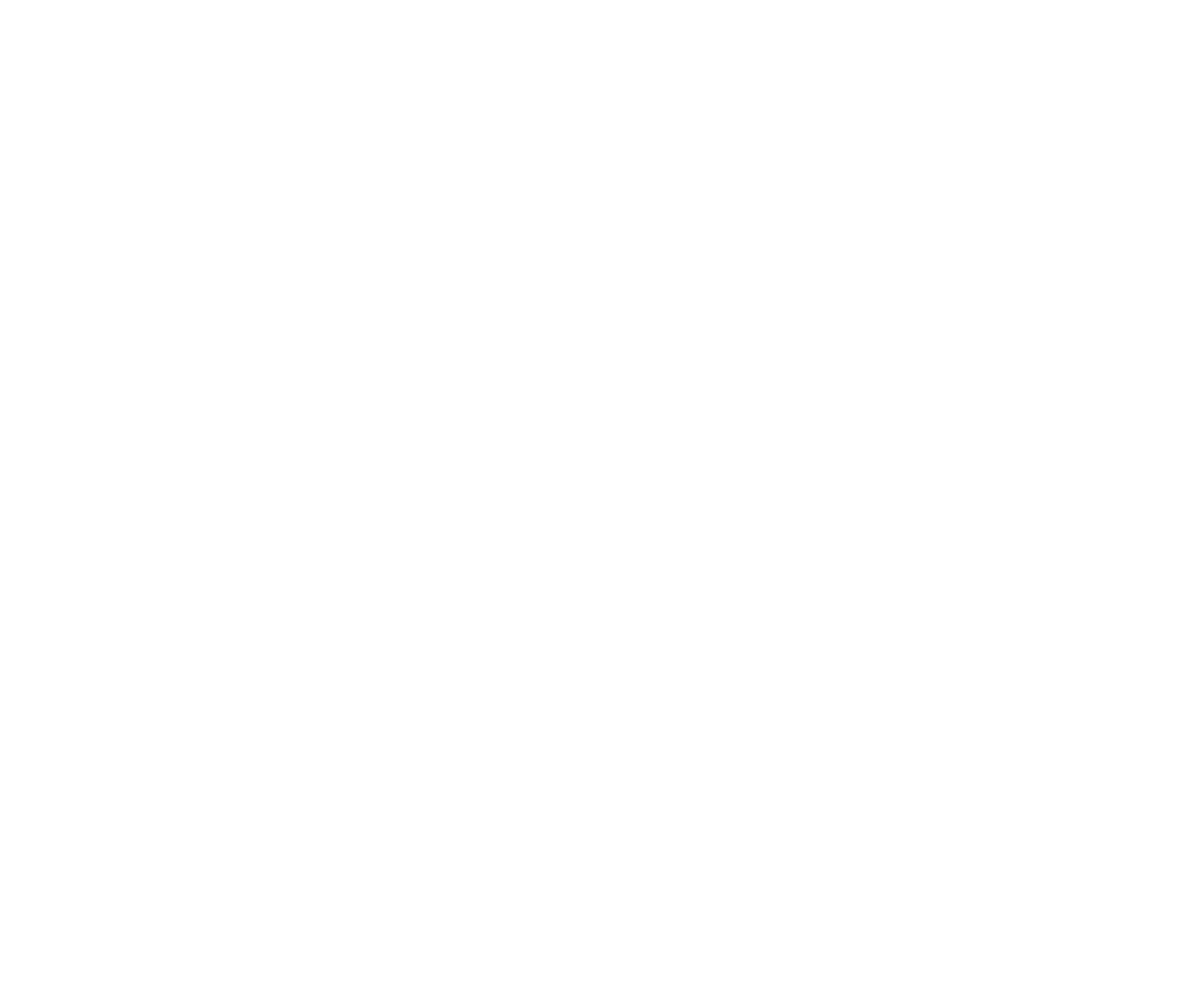
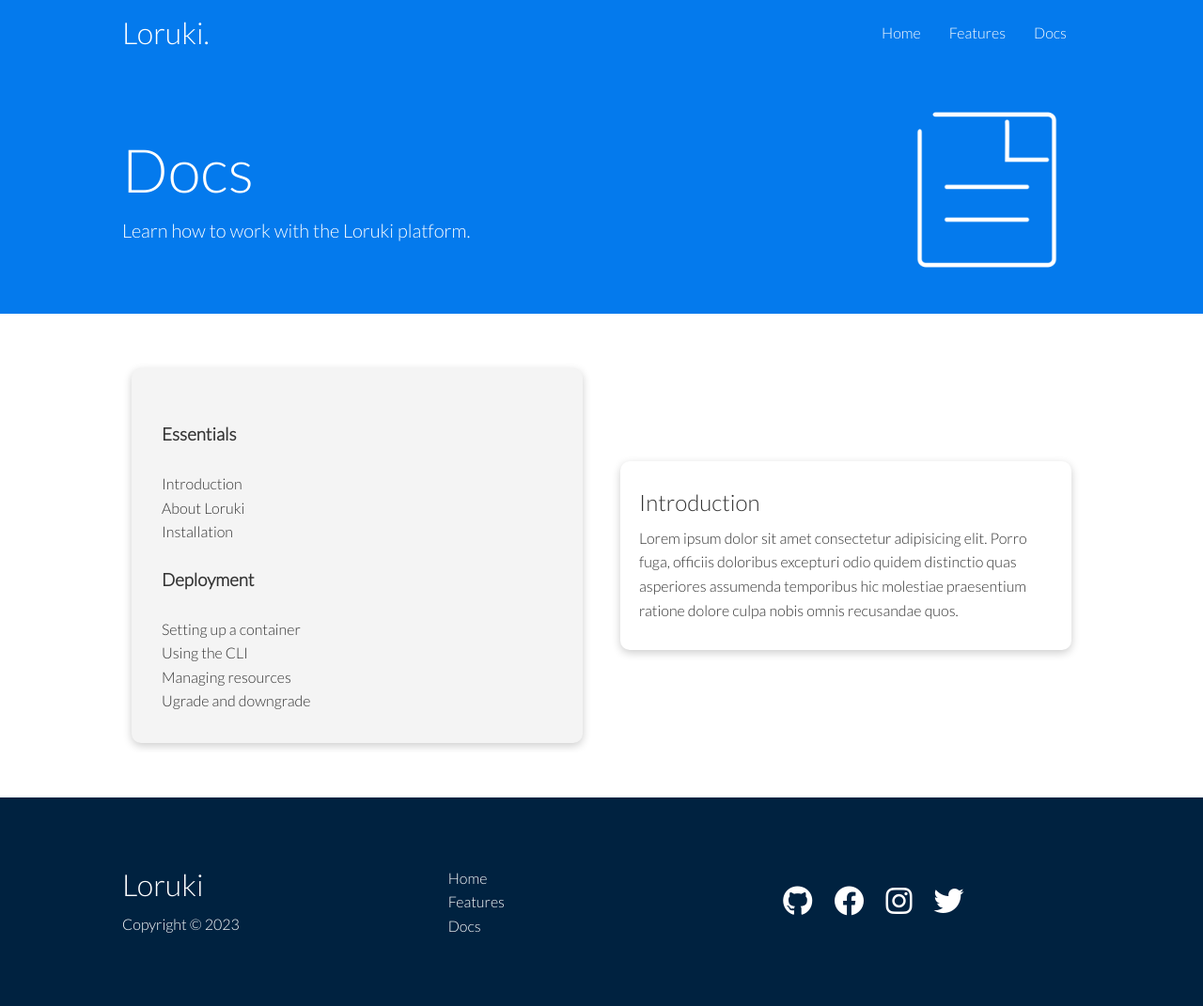
Before and after one commit to Shoktapus/lokuri, a plain HTML site: page docs.html in a window 1280 px wide. Shown: the whole page at 94% size. Before the commit the page ends 800 px from the top, so only its background shows below. Drawn offline with Linux system fonts and the light colour scheme.

Commit message:
Started Docs.html

```diff
--- a/css/style.css
+++ b/css/style.css
@@ -193,7 +193,8 @@ img {
 }
 
 /* Features */
-.features-head img {
+.features-head img,
+.docs-head img {
     width: 200px;
     justify-self: flex-end;
 }
@@ -210,6 +211,14 @@ img {
 
 .features-main .grid {
     padding: 30px;
+}
+
+.features-main .grid > *:first-child {
+    grid-column: 1 / span 3;
+}
+
+.features-main .grid > *:nth-child(2) {
+    grid-column: 1 / span 2;
 }
 
 /* Footer */
--- a/css/utilities.css
+++ b/css/utilities.css
@@ -111,7 +111,7 @@
 /* Margin */
  /* Adds a margin to the first h3 of the stats section. (It's supposed to but for some
  reason it adds a huge margin to the right of the h3 element as well. To fix this I changed
- the <h3 class="stats-heading text-center my-1"> in the stats section to <h3...y-1">
+ the <h3 class="stats-heading text-center my-1"> in the stats section to <h3...py-1">
  1rem is equal to 16px unless otherwise specified. */
 .my-1 {
     /* padding: 1rem 0; */
@@ -135,19 +135,19 @@
 }
 
 .m-1 {
-    margin: 4rem;
+    margin: 1rem;
 }
 
 .m-2 {
-    margin: 4rem;
+    margin: 1.5rem;
 }
 
 .m-3 {
-    margin: 4rem;
+    margin: 2rem;
 }
 
 .m-4 {
-    margin: 4rem;
+    margin: 3rem;
 }
 
 .m-5 {
@@ -177,21 +177,21 @@
 }
 
 .p-1 {
-    padding: 1rem 0;
+    padding: 1rem 1rem;
 }
 
 .p-2 {
-    padding: 1.5rem 0;
+    padding: 1.5rem 1.5rem;
 }
 
 .p-3 {
-    padding: 2rem 0;
+    padding: 2rem 2rem;
 }
 
 .p-4 {
-    padding: 3rem 0;
+    padding: 3rem 3rem;
 }
 
 .p-5 {
-    padding: 4rem 0;
+    padding: 4rem 4rem;
 }
--- a/docs.html
+++ b/docs.html
@@ -0,0 +1,96 @@
+<!DOCTYPE html>
+<html lang="en">
+<head>
+    <meta charset="UTF-8">
+    <meta name="viewport" content="width=device-width, initial-scale=1.0">
+    <link rel="stylesheet" href="https://cdnjs.cloudflare.com/ajax/libs/font-awesome/6.4.0/css/all.min.css" integrity="sha512-iecdLmaskl7CVkqkXNQ/ZH/XLlvWZOJyj7Yy7tcenmpD1ypASozpmT/E0iPtmFIB46ZmdtAc9eNBvH0H/ZpiBw==" crossorigin="anonymous" referrerpolicy="no-referrer" />
+    <link rel="stylesheet" href="css/style.css">
+    <link rel="stylesheet" href="css/utilities.css">
+    <title>Loruki | Cloud Hosting for Everyone</title>
+</head>
+<body>
+
+    <!--Navbar-->
+    <div class="navbar">
+        <div class="container flex">
+            <h1 class="logo">Loruki.</h1>
+            <nav>
+                <ul>
+                    <li><a href="index.html">Home</a></li>
+                    <li><a href="features.html">Features</a></li>
+                    <li><a href="docs.html">Docs</a></li>
+                </ul>
+            </nav>
+        </div>
+    </div>
+
+    <!-- Head -->
+    <section class="docs-head bg-primary py-3">
+        <div class="container grid">
+            <div>
+                <h1 class="xl">Docs</h1>
+                <p class="lead">
+                    Learn how to work with the Loruki platform.
+                </p>
+            </div>
+            <img src="Images/docs.png" alt="">
+        </div>
+    </section>
+
+    <!-- Docs Main -->
+    <section class="docs-main my-4">
+        <div class="container grid">
+            <div class="card bg-light p-3">
+                <h3 class="my-2">Essentials</h3>
+                <nav>
+                    <ul>
+                        <li><a href="#">Introduction</a></li>
+                        <li><a href="#">About Loruki</a></li>
+                        <li><a href="#">Installation</a></li>
+                    </ul>
+                </nav>
+                <h3 class="my-2">Deployment</h3>
+                <nav>
+                    <ul>
+                        <li><a href="#">Setting up a container</a></li>
+                        <li><a href="#">Using the CLI</a></li>
+                        <li><a href="#">Managing resources</a></li>
+                        <li><a href="#">Ugrade and downgrade</a></li>
+                    </ul>
+                </nav>
+            </div>
+            <div class="card">
+                <h2>Introduction</h2>
+                <p>Lorem ipsum dolor sit amet consectetur adipisicing elit. Porro fuga,
+                    officiis doloribus excepturi odio quidem distinctio
+                    quas asperiores assumenda temporibus hic molestiae
+                    praesentium ratione dolore culpa nobis omnis recusandae
+                    quos.</p>
+            </div>
+        </div>
+    </section>
+
+    <!-- Footer -->
+    <footer class="footer bg-dark py-5">
+        <div class="container grid grid-3">
+            <div>
+                <h1>Loruki</h1>
+                <p>Copyright &copy; 2023</p>
+            </div>
+                <nav>
+                    <ul>
+                        <li><a href="index.html">Home</a></li>
+                        <li><a href="features.html">Features</a></li>
+                        <li><a href="docs.html">Docs</a></li>
+                    </ul>
+                </nav>
+                <div class="social">
+                    <a href="#"><i class="fab fa-github fa-2x"></i></a>
+                    <a href="#"><i class="fab fa-facebook fa-2x"></i></a>
+                    <a href="#"><i class="fab fa-instagram fa-2x"></i></a>
+                    <a href="#"><i class="fab fa-twitter fa-2x"></i></a>
+                </div>
+        </div>
+    </footer>
+</body>
+</html>
```
Also changed, not shown: features.html (+2 -2 lines).
